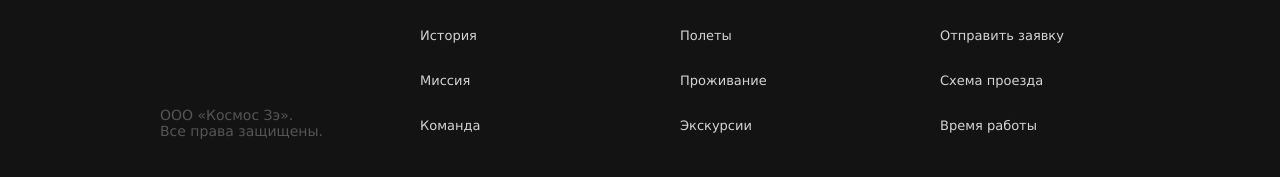
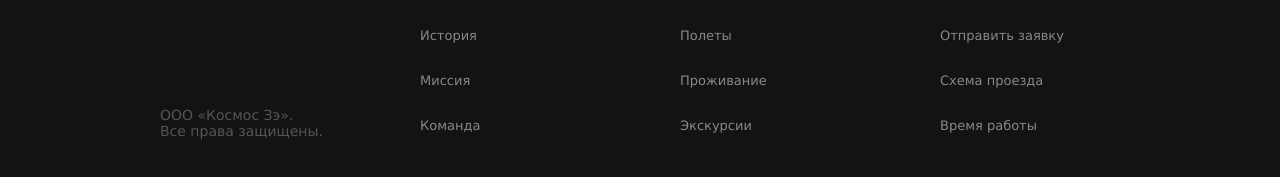
Before and after one commit to Qurclinc/Qurclinc.github.io, a plain HTML site: page index.html in a window 1280 px wide. Shown: the part 2986-3163 px from the top of the page. Drawn offline with Linux system fonts and the light colour scheme.

Commit message:
Add files via upload

```diff
--- a/css/flex.css
+++ b/css/flex.css
@@ -351,3 +351,12 @@ footer h1{
 .OOO_Kosmos{
 	color:#555555;
 }
+
+footer a{
+	color:#888888;
+	text-decoration:none;
+}
+
+footer a:hover{
+	color:#888888;
+}
```
